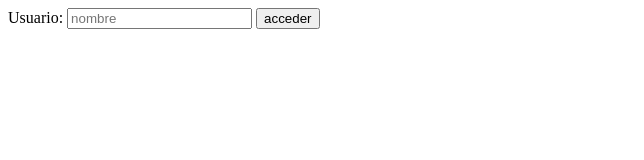
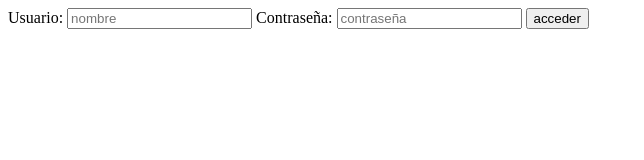
Before and after one commit to carmenInf/AIAW_Grupo4, a plain HTML site: page formularioacceso.html in a window 1280 px wide. Shown: the whole page, without its empty margins (0-644 px from the left). Drawn offline with Linux system fonts and the light colour scheme.

Commit message:
He añadido contraseña

```diff
--- a/formularioacceso.html
+++ b/formularioacceso.html
@@ -5,8 +5,10 @@
         </head>
         <body>
             <form action="formularioacceso.html" method="post">
-                Usuario:
+                <label>Usuario:</label>
                 <input type="text" name="nombre" placeholder="nombre" />
+                <label>Contraseña:</label>
+                <input type="password" name="contraseña" placeholder="contraseña" />
                 <input type="button" value="acceder" />
             </form>
         </body>
```
